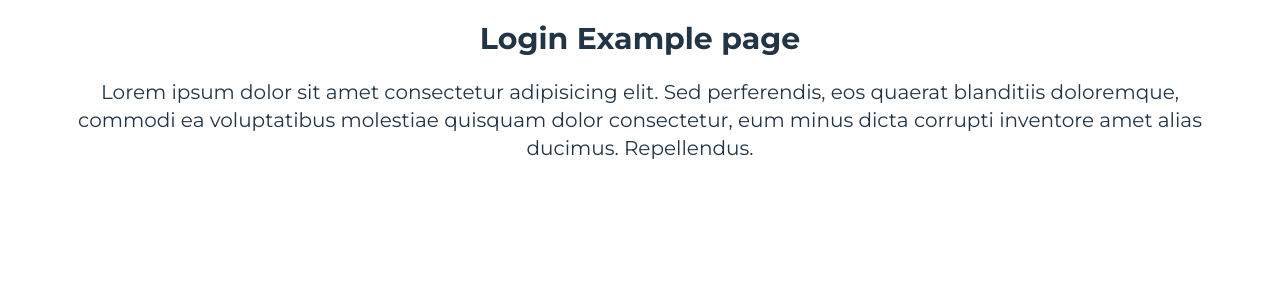
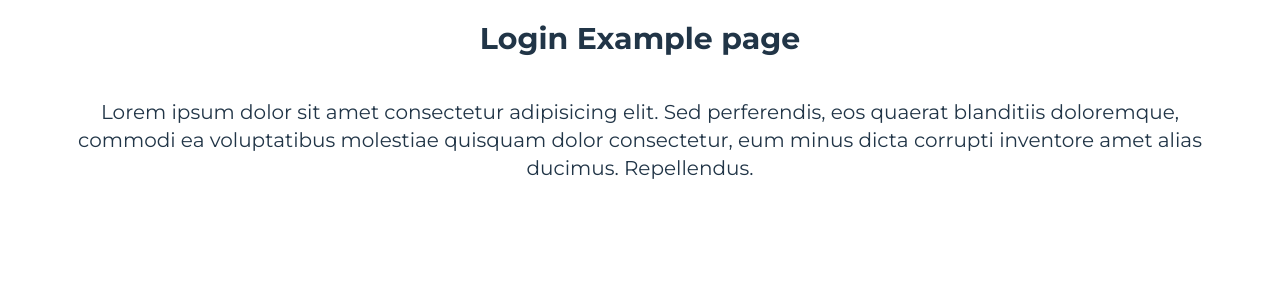
Before and after one commit to guranda26/ecommerce-website, a React (Vite) app: page /login in a window 1280 px wide. Shown: the top 300 px of the page. Built offline with nearby package versions, Linux system fonts and the light colour scheme; no server answers; what @commercetools/platform-sdk, @commercetools/sdk-client-v2 would draw is missing.

Commit message:
fix:chnage position footer

```diff
--- a/src/components/footer/footer.css
+++ b/src/components/footer/footer.css
@@ -6,6 +6,7 @@
   padding: 60px;
   background-color: var(--brand-color);
   color: #fff;
+  margin-top: auto;
 }
 
 .footer-left {
--- a/src/index.css
+++ b/src/index.css
@@ -80,6 +80,7 @@
 body {
   margin: 0;
   display: flex;
+  flex-direction: column;
   min-width: 320px;
   min-height: 100vh;
   caret-color: transparent;
@@ -87,12 +88,15 @@
 }
 
 .container {
+  display: flex;
+  flex-direction: column;
   width: 100%;
   max-width: 1400px;
   padding-left: 50px;
   padding-right: 50px;
   margin-left: auto;
   margin-right: auto;
+  height: 100vh;
 }
 
 h1 {
--- a/src/layouts/MainPageLayout.tsx
+++ b/src/layouts/MainPageLayout.tsx
@@ -2,12 +2,13 @@
 import { Outlet } from 'react-router-dom';
 import Footer from '../components/footer/Footer';
 import Header from '../components/header/Header';
+import './mainPageLayout.css';
 
 function MainPageLayout(): React.JSX.Element {
   return (
     <div className="container">
       <Header />
-      <main>
+      <main className="main-content">
         <Outlet />
       </main>
       <Footer />
--- /dev/null
+++ b/src/layouts/mainPageLayout.css
@@ -0,0 +1,3 @@
+.main-content {
+  flex: 1;
+}
```
